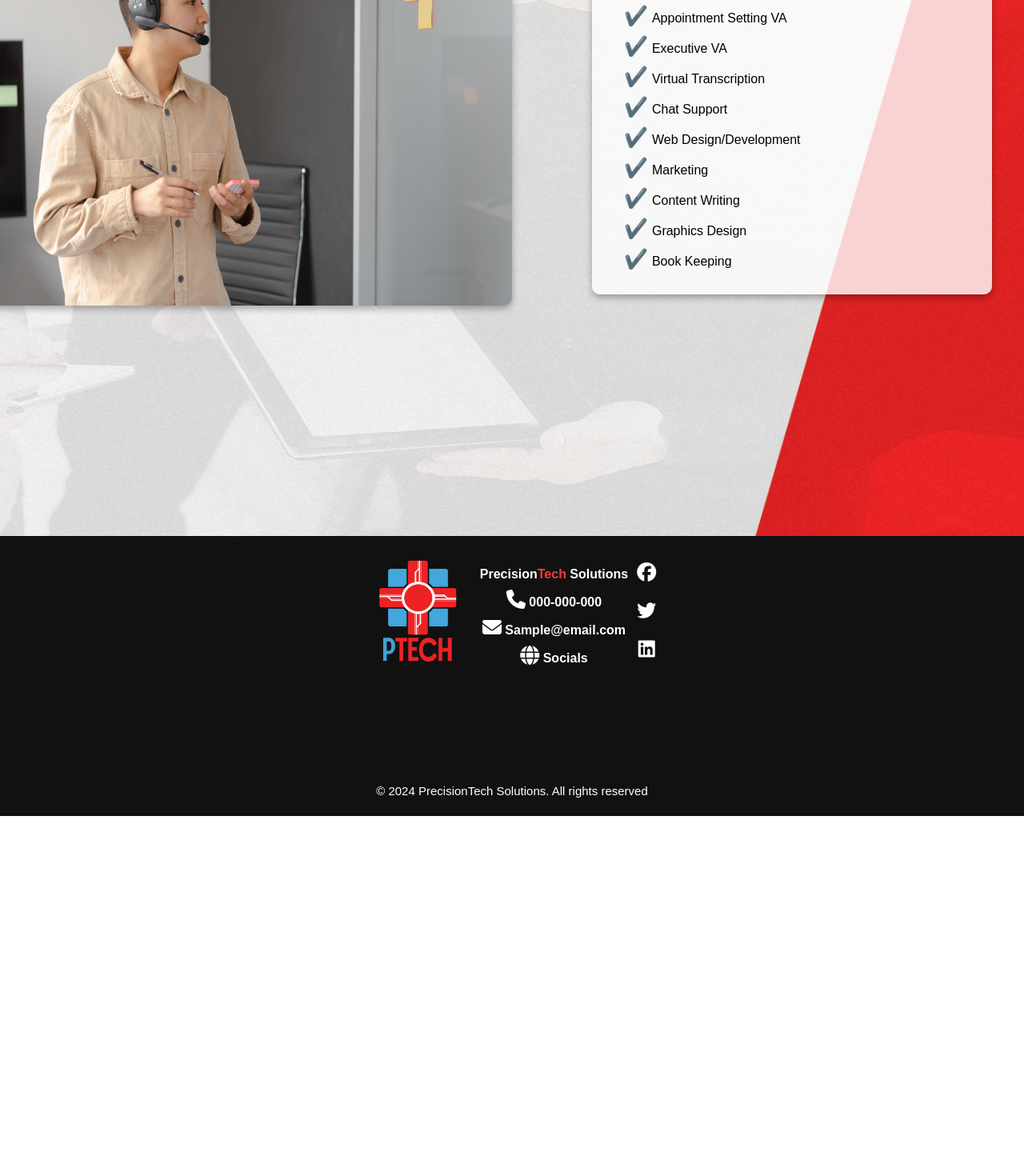
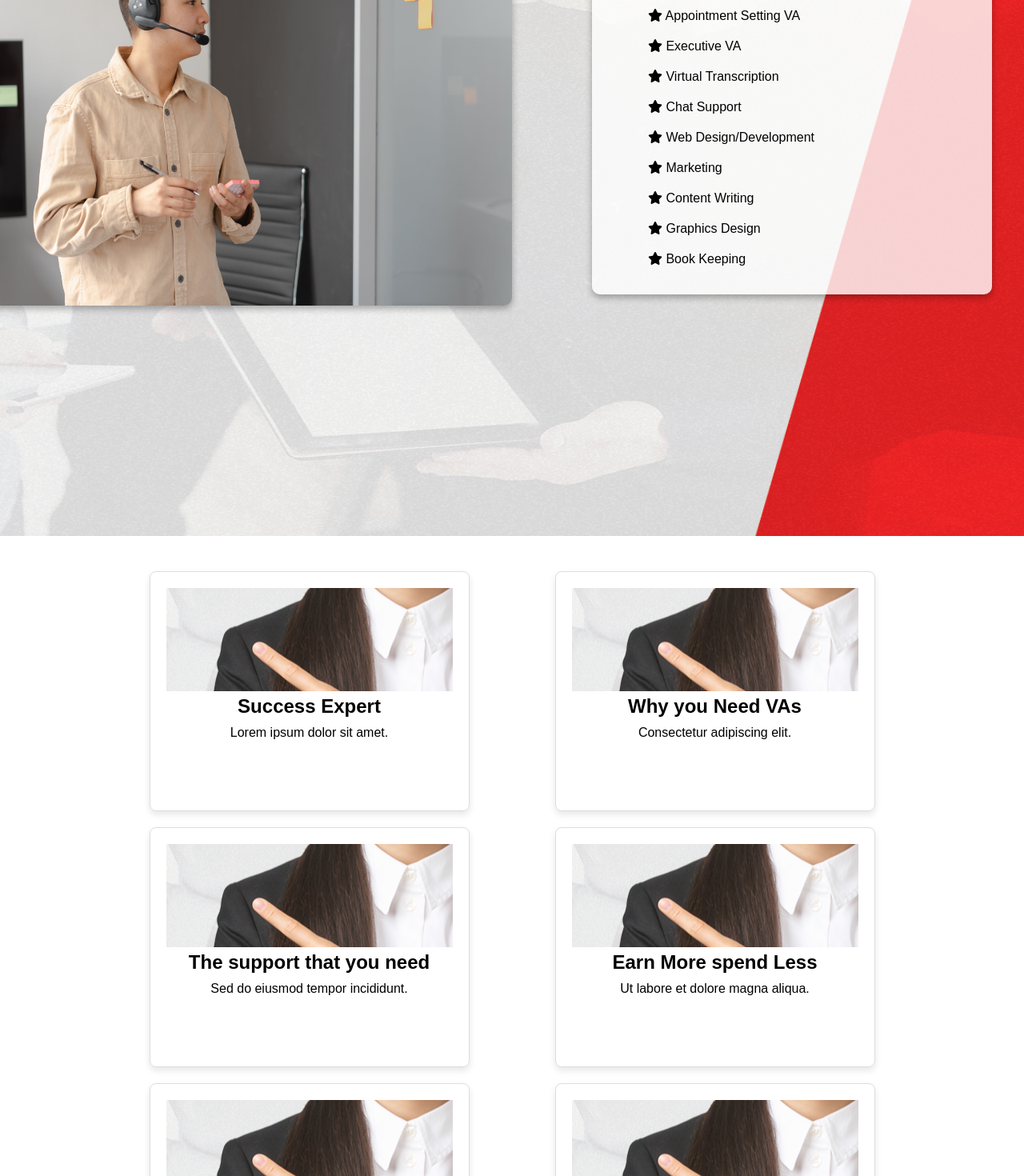
Before and after one commit to CarlstonG/precision_tech, a React (Vite) app: page / in a window 1280 px wide. Shown: the part 480-1950 px from the top of the page at 80% size. Before the commit the page ends 1500 px from the top, so only its background shows below. Built offline with nearby package versions, Linux system fonts and the light colour scheme.

Commit message:
added bioler for cards

```diff
--- a/src/App.css
+++ b/src/App.css
@@ -99,7 +99,7 @@ a:hover {
   width: 100%; /* Ensure paragraphs take full width */
 }
 .card p::before {
-  content: '✔️'; /* Bullet point character */
+  /* content: '✔️'; Bullet point character */
   font-size: 24px;
   margin-right: 5px;
   transform: translateX(-50%);
@@ -125,6 +125,12 @@ a:hover {
   justify-items: center;
   text-align: center;
 }
+.Ph-flag{
+  position: relative;
+  margin-bottom: -7px;
+  width: 35px;
+  height: 30px;
+}
 .copy-write{
   font-size: 15px;
   margin-top: 120px;
@@ -144,7 +150,7 @@ a:hover {
   margin-right: auto; /* Push the Info-footer to the left as much as possible */
 }
 .Info-footer h4{
-  padding-top: 10px;
+  padding-top: 15px;
 }
 .Card-Container-right {
   margin-left: 1px; /* Adjust as needed */
@@ -188,12 +194,15 @@ a:hover {
     align-items: center; /* Center items horizontally in column direction */
   }
   .cards-container .card{
+    overflow: hidden;
     width: 80%;
     margin-top: 5px;
   }
   .object1 img {
+    padding: 5px 5px;
     background-size: contain;
-    width: 340px;
+    width: 100%;
+    height: 250px;
   }
   .navbar{
     position: relative;
--- /dev/null
+++ b/src/components/BlogCards.tsx
@@ -0,0 +1,34 @@
+
+import './componentsStyle.css'; // Import the CSS file
+import img1 from './img/girlhero.png'
+
+
+
+
+const cardsData = [
+  { id: 1, title: 'Success Expert', content: 'Lorem ipsum dolor sit amet.', imageUrl: img1 },
+  { id: 2, title: 'Why you Need VAs', content: 'Consectetur adipiscing elit.', imageUrl: img1 },
+  { id: 3, title: 'The support that you need', content: 'Sed do eiusmod tempor incididunt.', imageUrl: img1 },
+  { id: 4, title: 'Earn More spend Less', content: 'Ut labore et dolore magna aliqua.' , imageUrl: img1},
+  { id: 5, title: 'Importance of a website', content: 'Duis aute irure dolor in reprehenderit.', imageUrl: img1 },
+  { id: 6, title: 'Close call business strat', content: 'Excepteur sint occaecat cupidatat non proident.', imageUrl: img1 },
+];
+
+const ResponsiveCards = () => {
+  return (
+    <div className="container-blog">
+    {cardsData.map((card) => (
+      <div className="card-blog" key={card.id}>
+        <div className="Blog-Hero" style={{ backgroundImage: `url(${card.imageUrl})`, backgroundPosition: 'center', height: '50%', backgroundPositionX: 'top'}}>
+        </div>
+          <h2>{card.title}</h2>
+          <p>{card.content}</p>
+
+      </div>
+    ))}
+  </div>
+  );
+
+};
+
+export default ResponsiveCards;
--- a/src/components/Footer.tsx
+++ b/src/components/Footer.tsx
@@ -1,5 +1,6 @@
 import React, {useState, useEffect} from 'react'
 import Logo from '../assets/logo2.png'
+import Ph from '../assets/ph.png'
 
 const Footer: React.FC = () => {
     const [currentYear, setCurrentYear] = useState(new Date().getFullYear())
@@ -22,14 +23,14 @@ const Footer: React.FC = () => {
             <img src={Logo} alt="logo2" className='logo-footer'/>
             <div className='Info-footer'>
             <h4>Precision<span className='tech'>Tech</span> Solutions</h4>
-            <h4><i className="fas fa-phone" style={{ fontSize: '24px', color: '#fff' }}></i> 000-000-000</h4>
-            <h4><i className="fas fa-envelope" style={{ fontSize: '24px', color: '#fff' }}></i> Sample@email.com</h4>
-            <h4><i className="fas fa-globe" style={{ fontSize: '24px', color: '#fff' }}></i> Socials</h4>
+            <h4><i className="fas fa-phone" style={{ fontSize: '24px', color: '#06ccf9' }}></i><img src={Ph} alt="ph" className='Ph-flag'/> 00-63-355-316-881</h4>
+            <h4><i className="fas fa-envelope" style={{ fontSize: '24px', color: '#06ccf9' }}></i> Discover@precisiontech-solutions.com</h4>
+            <h4><i className="fas fa-globe" style={{ fontSize: '24px', color: '#06ccf9' }}></i> Socials</h4>
             </div>
             <div className='Card-Container-right'>
-            <a href="#"  target="_blank" rel="noopener noreferrer"><i className="fab fa-facebook" style={{ fontSize: '24px', color: '#fff' }}></i></a>
-            <a href="#"  target="_blank" rel="noopener noreferrer"><i className="fab fa-twitter" style={{ fontSize: '24px', color: '#fff' }}></i></a>
-            <a href="#" target="_blank" rel="noopener noreferrer"><i className="fab fa-linkedin" style={{ fontSize: '24px', color: '#fff' }}></i></a>
+            <a href="#"  target="_blank" rel="noopener noreferrer"><i className="fab fa-facebook" style={{ fontSize: '24px', color: '#06ccf9' }}></i></a>
+            <a href="#"  target="_blank" rel="noopener noreferrer"><i className="fab fa-twitter" style={{ fontSize: '24px', color: '#06ccf9' }}></i></a>
+            <a href="#" target="_blank" rel="noopener noreferrer"><i className="fab fa-linkedin" style={{ fontSize: '24px', color: '#06ccf9' }}></i></a>
         </div>
         </div>
 
--- a/src/components/Header.tsx
+++ b/src/components/Header.tsx
@@ -19,7 +19,7 @@ const HandleMenu = () => {
       <nav className={toggle? 'navbar expanded' : 'navbar'}>
       <Link to="/" onClick={HandleMenu}> <img src={Logo} alt="Logo"  className='logo' onClick={HandleMenu}/></Link>
 
-      <button className='toggle-icon' onClick={handleToggle}>|||</button>
+      <button className='toggle-icon' onClick={handleToggle}><i className="fa fa-star" style={{ color: 'black' }}></i></button>
         <ul className='links'>
           <li></li>
           <li><Link to="/virtual-medical-staff" onClick={HandleMenu}>Virtual Staff</Link></li>
--- a/src/components/componentsStyle.css
+++ b/src/components/componentsStyle.css
@@ -56,7 +56,46 @@
       font-weight: 600;
  }
 
+ /* blog cards */
+ .container-blog {
+    display: flex;
+    flex-wrap: wrap;
+    justify-content: space-around;
+    width: 80%;
+    margin: 2em auto;
+    padding: 2px 5px;
 
+  }
+
+  .card-blog {
+    width: 400px;
+    height: 300px;
+    margin: 10px;
+    padding: 20px;
+    border: 1px solid #ddd;
+    border-radius: 8px;
+    box-shadow: 0 4px 8px rgba(0, 0, 0, 0.1);
+    text-align: center;
+    overflow: hidden;
+  }
+  .card-blog h2, p{
+    padding: 5px 10px;
+  }
+  .card-blog:hover{
+    box-shadow: 0 6px 10px rgba(0, 0, 0, 0.5);
+  }
+  .Blog-Hero {
+    position: relative;
+    opacity: 1;
+  }
+
+
+
+  @media (max-width: 768px) {
+    .card {
+      width: 100%;
+    }
+  }
 
 @media only screen and (max-width: 768px){
     .services-card-container {
--- a/src/pages/Home.tsx
+++ b/src/pages/Home.tsx
@@ -1,5 +1,6 @@
 import React from 'react'
 import model from '../assets/model1.jpg'
+import BLogCards from '../components/BlogCards'
 
 const Home: React.FC = () => {
 
@@ -12,25 +13,23 @@ const Home: React.FC = () => {
         </div>
         <div className='card'>
         <h2>Our Services</h2>
-            <p>General Virtual Assistant</p>
-            <p>Digital Marketing VA</p>
-            <p>Appointment Setting VA</p>
-            <p>Executive VA</p>
-            <p>Virtual Transcription</p>
-            <p>Chat Support</p>
-            <p>Web Design/Development</p>
-            <p>Marketing</p>
-            <p>Content Writing</p>
-            <p>Graphics Design</p>
-            <p>Book Keeping</p>
+            <p><i className="fa fa-star"></i> General Virtual Assistant</p>
+            <p><i className="fa fa-star"></i> Digital Marketing VA</p>
+            <p><i className="fa fa-star"></i> Appointment Setting VA</p>
+            <p><i className="fa fa-star"></i> Executive VA</p>
+            <p><i className="fa fa-star"></i> Virtual Transcription</p>
+            <p><i className="fa fa-star"></i> Chat Support</p>
+            <p><i className="fa fa-star"></i> Web Design/Development</p>
+            <p><i className="fa fa-star"></i> Marketing</p>
+            <p><i className="fa fa-star"></i> Content Writing</p>
+            <p><i className="fa fa-star"></i> Graphics Design</p>
+            <p><i className="fa fa-star"></i> Book Keeping</p>
 
       </div>
         </div>
 
     </div>
-    {/* <div>
-      Lorem ipsum dolor, sit amet consectetur adipisicing elit. Aut odit quas accusamus natus, optio perspiciatis. Veritatis blanditiis in exercitationem alias illum inventore temporibus, repellendus cum repudiandae id fugiat expedita ad voluptas, officia vero nesciunt minima, unde molestiae ea. Impedit quidem odit aliquid quasi non magnam molestias est dicta ipsa eos.
-    </div> */}
+    <BLogCards/>
     </>
   )
 }
```
Also changed, not shown: src/assets/ph.png (added), src/components/img/girlhero.png (added).
